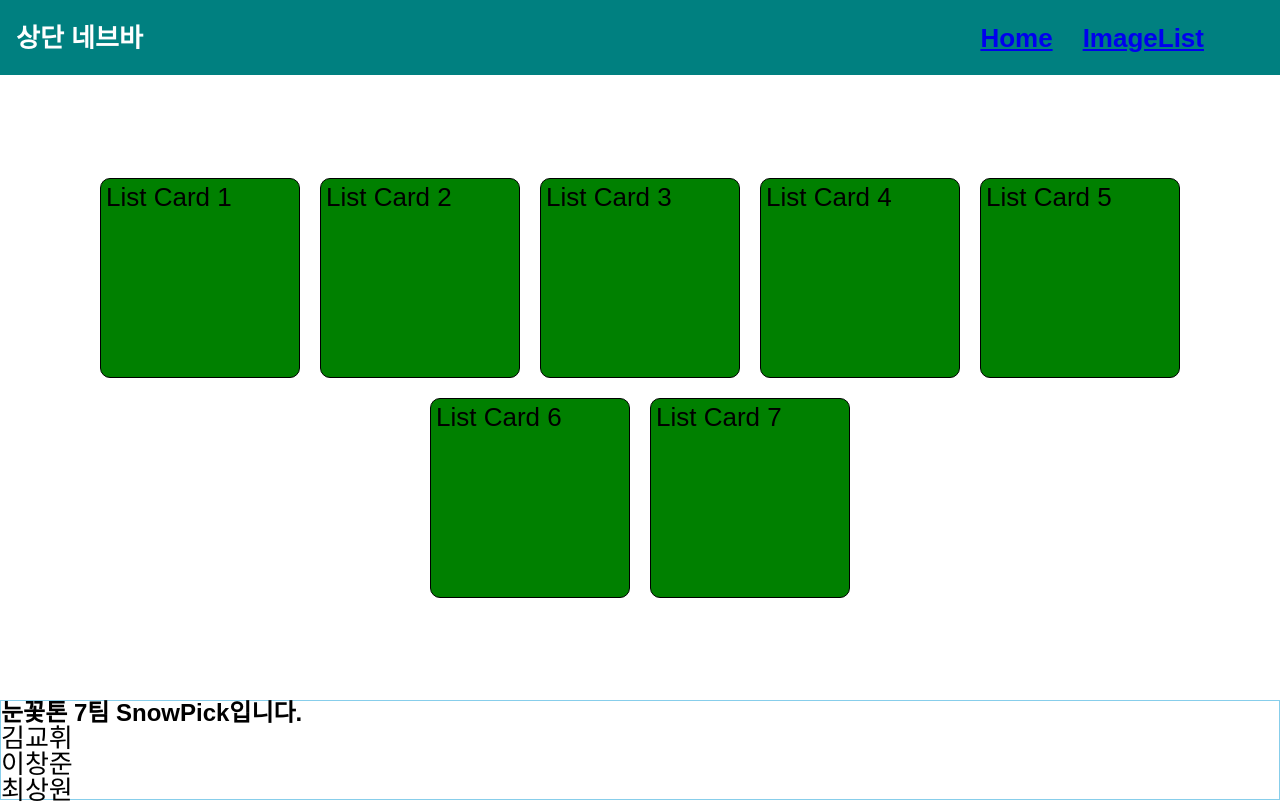
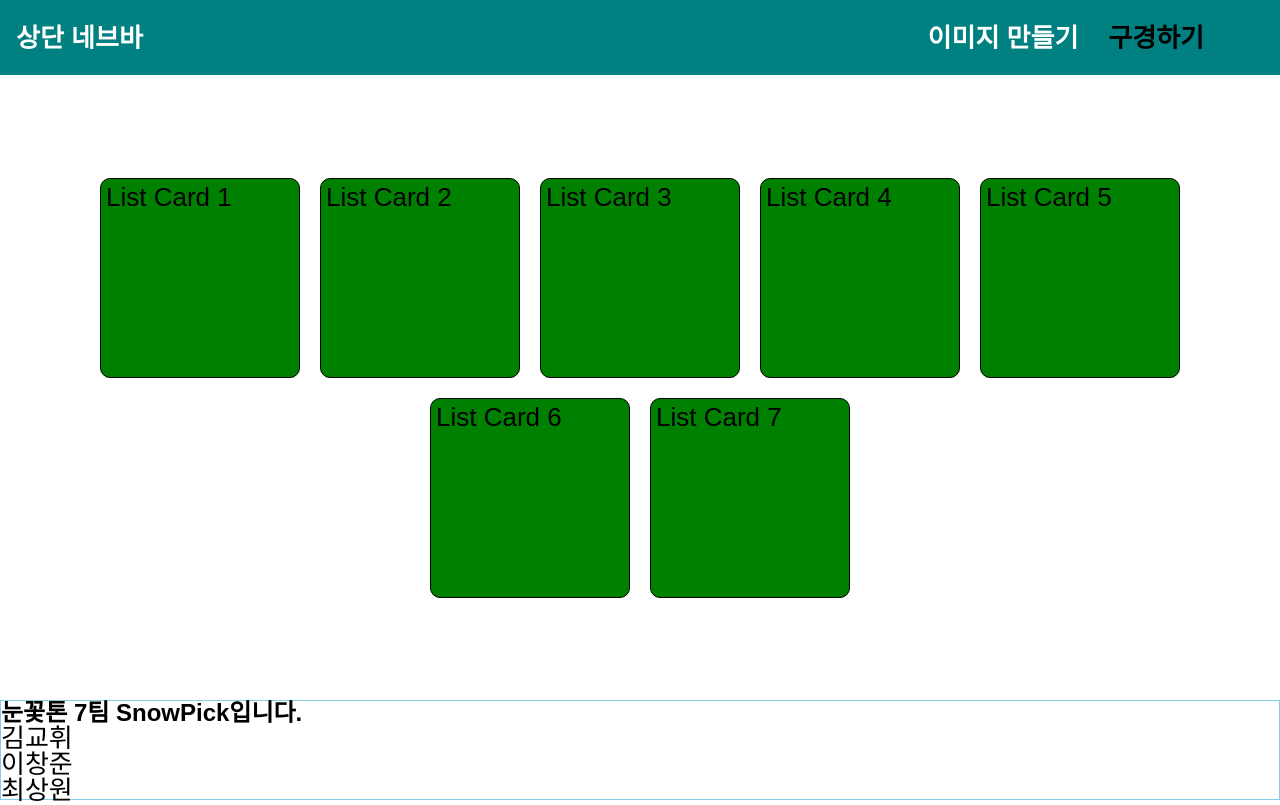
Before and after one commit to GDSC-snowflowerthon/SnowPick-team07-web, a React (Create React App) app: page /list in a window 1280 px wide. Built offline with nearby package versions, Linux system fonts and the light colour scheme; a web font is replaced by a local one.

Commit message:
[Design] Nav 마우스 호버, 클릭 UI 추가

```diff
--- a/src/pages/layout/Navbar.jsx
+++ b/src/pages/layout/Navbar.jsx
@@ -1,17 +1,13 @@
+// Navbar.jsx
 import * as S from "./style";
-import { NavLink } from "react-router-dom";
 
 const NavBar = () => {
   return (
     <S.NavContainer>
       <h1>상단 네브바</h1>
       <S.NavItemContainer>
-        <NavLink to="/">
-          <S.NavItem>Home</S.NavItem>
-        </NavLink>
-        <NavLink to="/list">
-          <S.NavItem>ImageList</S.NavItem>
-        </NavLink>
+        <S.StyledNavLink to="/">이미지 만들기</S.StyledNavLink>
+        <S.StyledNavLink to="/list">구경하기</S.StyledNavLink>
       </S.NavItemContainer>
     </S.NavContainer>
   );
--- a/src/pages/layout/style.jsx
+++ b/src/pages/layout/style.jsx
@@ -1,4 +1,5 @@
 import styled from "styled-components";
+import { NavLink } from "react-router-dom";
 
 export const NavContainer = styled.div`
   height: 75px;
@@ -15,8 +16,34 @@ export const NavItemContainer = styled.nav`
   margin-right: 30px;
 `;
 
+export const StyledNavLink = styled(NavLink)`
+  margin-right: 30px;
+  text-decoration: none; // 밑줄 제거
+  color: inherit; // 부모 요소의 색상 상속
+
+  &:hover {
+    text-decoration: none; // 마우스 오버 시 밑줄 제거
+    color: blue; // 마우스 오버 시 색상 유지
+  }
+
+  &.active {
+    color: black; // 활성화된 링크의 색상 유지
+  }
+`;
+
 export const NavItem = styled.span`
   margin-right: 30px;
+  text-decoration: none; // 밑줄 제거
+  color: inherit; // 부모 요소의 색상 상속
+
+  &:hover {
+    text-decoration: none; // 마우스 오버 시 밑줄 제거
+    color: inherit; // 마우스 오버 시 색상 유지
+  }
+
+  &.active {
+    color: inherit; // 활성화된 링크의 색상 유지
+  }
 `;
 
 export const FooterContainer = styled.div`
```
